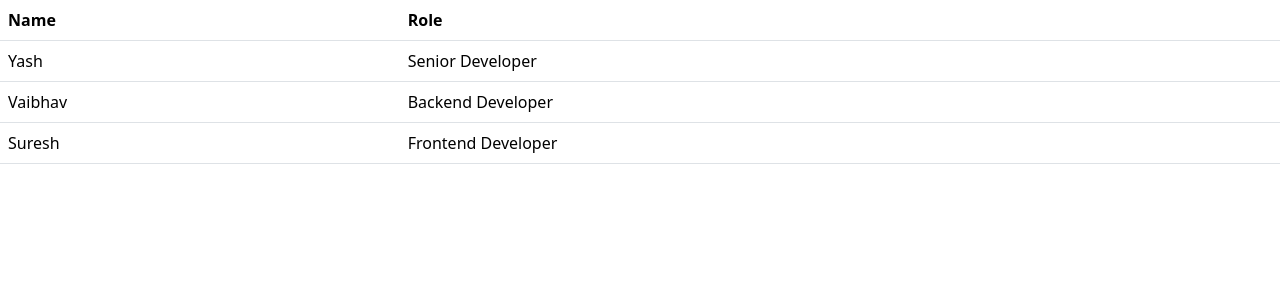
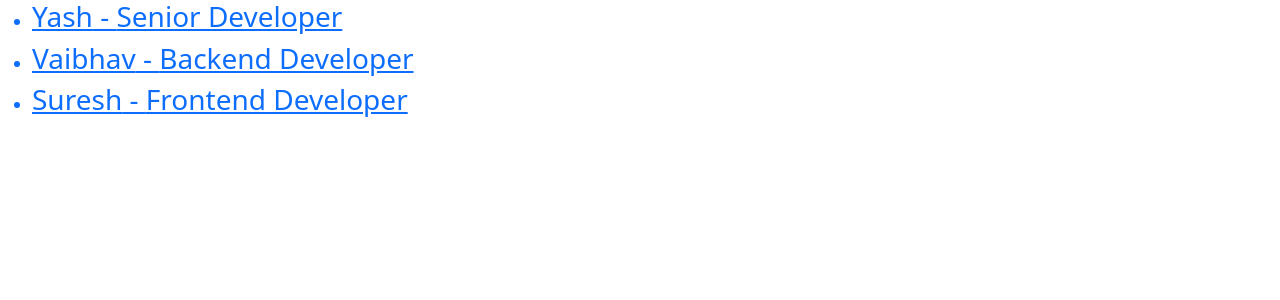
Before and after one commit to ramsankarAloor/next.js-tutorial, a Next.js app: page /aboutus in a window 1280 px wide. Shown: the top 300 px of the page. Built offline with nearby package versions, Linux system fonts and the light colour scheme.

Commit message:
Task 4 : Using Link tag instead of a tag to prevent page reload.

```diff
--- a/pages/aboutus/index.js
+++ b/pages/aboutus/index.js
@@ -1,3 +1,5 @@
+import Link from "next/link";
+
 export default function AboutUs() {
   const details = [
     { id: 1, name: "Yash", role: "Senior Developer" },
@@ -7,22 +9,15 @@ export default function AboutUs() {
 
   const list = details.map((element, index) => {
     return (
-      <tr key={index}>
-        <td>{element.name}</td>
-        <td>{element.role}</td>
-      </tr>
+      <Link key={index} href={`/aboutus/${element.id}`}>
+        <li>
+          <h3>
+            {element.name} - {element.role}
+          </h3>
+        </li>
+      </Link>
     );
   });
 
-  return (
-    <table className="table">
-      <thead>
-        <tr>
-          <th>Name</th>
-          <th>Role</th>
-        </tr>
-      </thead>
-      <tbody>{list}</tbody>
-    </table>
-  );
+  return <ul>{list}</ul>;
 }
```
